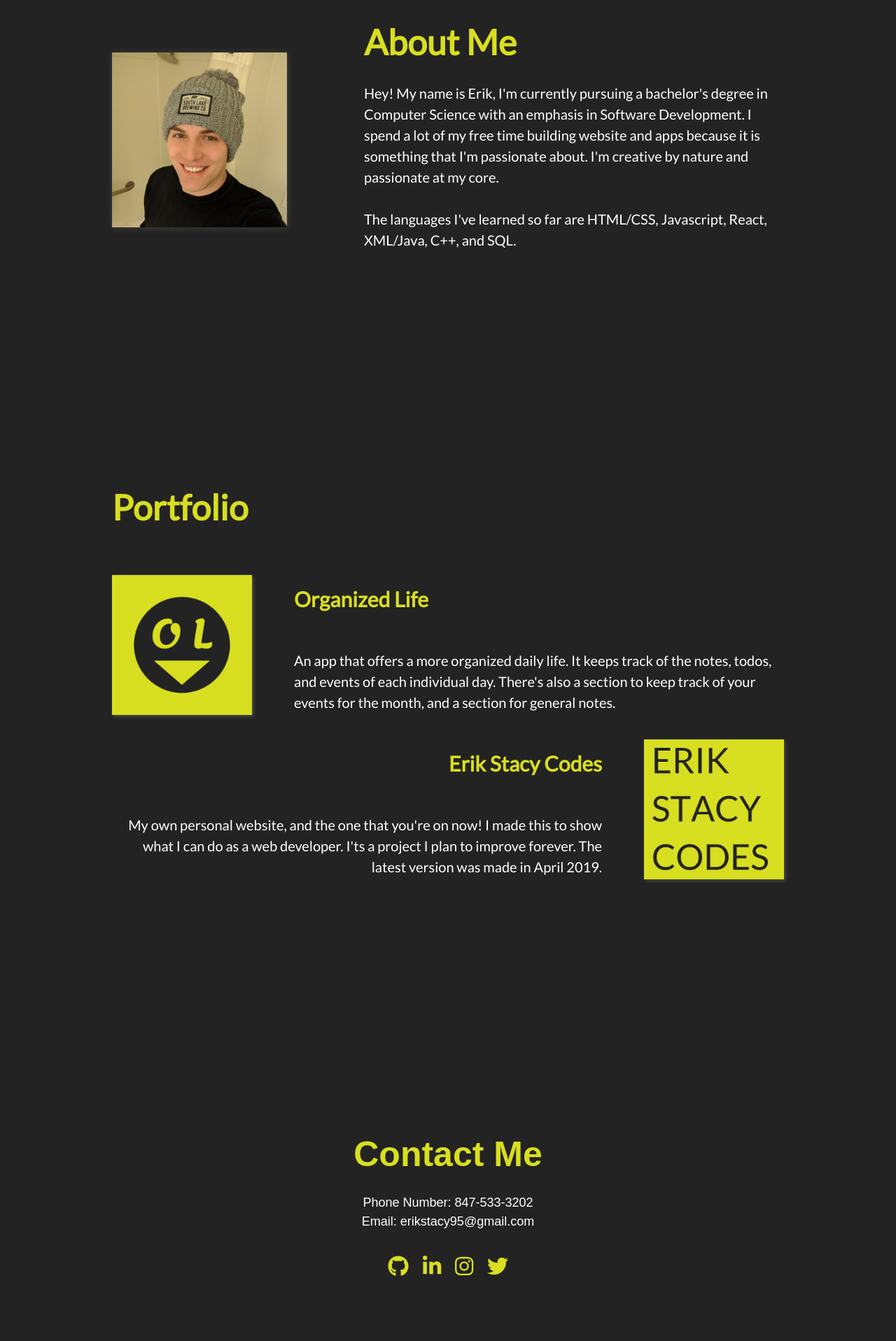
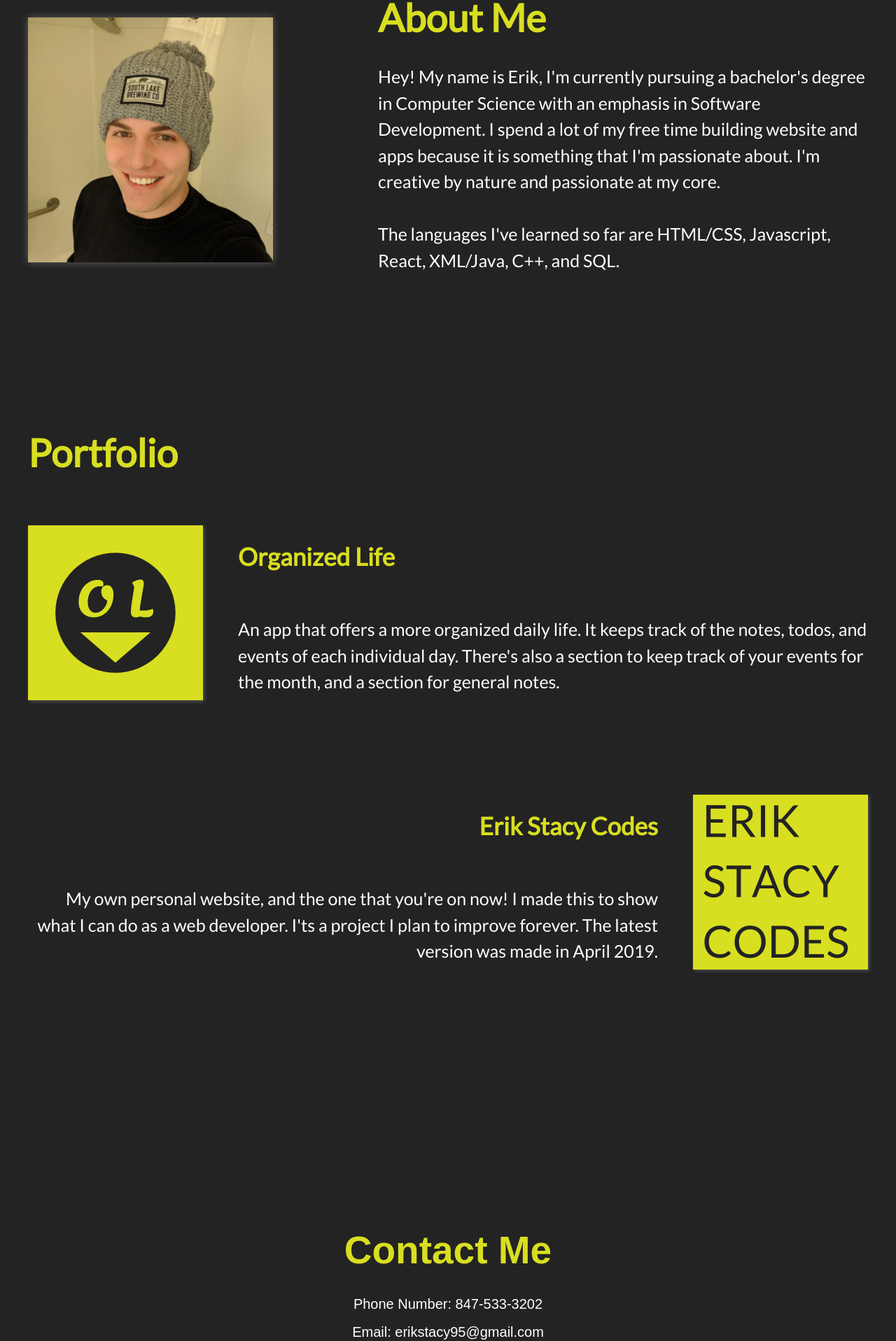
Before and after one commit to erikstacy/ErikStacyCodes, a React (Create React App) app: page / in a window 1280 px wide. Shown: the part 880-2797 px from the top of the page at 70% size. Built offline with nearby package versions, Linux system fonts and the light colour scheme.

Commit message:
Made things bigger

```diff
--- a/src/css/About.css
+++ b/src/css/About.css
@@ -6,30 +6,30 @@
     background: #232323;
 }
 .aboutContainer {
-    width: 960px;
+    width: 1200px;
     display: flex;
     justify-content: space-between;
     align-items: center;
 }
 .textSection {
-    width: 600px;
+    width: 700px;
 }
 .aboutContainer h2 {
     color: #d8de20;
     font-family: 'Lato', sans-serif;
-    font-size: 50px;
+    font-size: 55px;
     margin: 0;
     margin-bottom: 10px;
 }
 .aboutContainer p {
-    font-size: 20px;
+    font-size: 25px;
     color: #ffffff;
     font-family: 'Lato', sans-serif;
 }
 .aboutContainer img {
-    width: 250px;
-    height: 250px;
-    box-shadow: 1px 1px 10px #3f3f3f;
+    width: 350px;
+    height: 350px;
+    box-shadow: 0px 0px 10px #ffffff48;
 }
 
 
--- a/src/css/Contact.css
+++ b/src/css/Contact.css
@@ -10,19 +10,22 @@
 }
 .contactContainer h2 {
     color: #d8de20;
-    font-size: 50px;
+    font-size: 55px;
     margin: 0;
     text-align: center;
+    margin-bottom: 20px;
 }
 .contactContainer p {
     color: #ffffff;
     text-align: center;
-    font-size: 18px;
+    font-size: 20px;
+    margin: 0;
+    margin-bottom: 10px;
 }
 .contactContainer .iconContainer {
     display: flex;
     justify-content: center;
-    margin-top: 35px;
+    margin-top: 30px;
 }
 .icon {
     -webkit-transition: padding 20s;
--- a/src/css/Display.css
+++ b/src/css/Display.css
@@ -10,20 +10,20 @@
 }
 .displaySection h1 {
     color: #d8de20;
-    font-size: 60px;
+    font-size: 70px;
     margin: 0;
     font-family: 'Lato', sans-serif;
 }
 .displaySection .subheading {
     color: #d8de20a6;
-    font-size: 55px;
+    font-size: 60px;
     margin: 0;
     margin-bottom: 30px;
     font-family: 'Lato', sans-serif;
 }
 .displaySection .description {
     color: #ffffff;
-    font-size: 20px;
+    font-size: 25px;
     margin: 0;
     width: 600px;
     font-family: 'Lato', sans-serif;
--- a/src/css/Header.css
+++ b/src/css/Header.css
@@ -3,12 +3,12 @@
     grid-template-columns: 2fr 1fr 1fr 1fr 1fr;
     grid-template-areas:
     "logo . . nav nav";
-    border-bottom: 2px solid black;
     background-color: #232323;
     position: fixed;
     width: 100%;
     height: 80px;
     z-index: 2;
+    box-shadow: 10px 0px 10px #ffffff36;
 }
 .headerSection .logo {
     grid-area: logo;
@@ -22,6 +22,7 @@
     color: #ffffff;
 }
 .headerSection .navMenu {
+    max-width: 500px;
     grid-area: nav;
     display: flex;
     align-items: center;
--- a/src/css/Portfolio.css
+++ b/src/css/Portfolio.css
@@ -6,11 +6,11 @@
     background: #232323;
 }
 .portfolioContainer {
-    width: 960px;
+    width: 1200px;
 }
 .portfolioContainer h2 {
     color: #d8de20;
-    font-size: 50px;
+    font-size: 55px;
     font-family: 'Lato', sans-serif;
 }
 .project,
@@ -18,6 +18,7 @@
     display: flex;
     align-items: center;
     justify-content: space-between;
+    margin-bottom: 100px;
 }
 .project h3,
 .project p{
@@ -35,25 +36,25 @@
 }
 .projectBody h3 {
     color: #d8de20;
-    font-size: 30px;
+    font-size: 35px;
     font-family: 'Lato', sans-serif;
 }
 .projectBody p {
     color: #ffffff;
-    width: 700px;
-    font-size: 20px;
+    width: 900px;
+    font-size: 25px;
     font-family: 'Lato', sans-serif;
 }
 .project .olIcon {
-    height: 200px;
-    width: 200px;
+    height: 250px;
+    width: 250px;
     background-image: url('../img/ol_icon.png');
     background-size: cover;
     box-shadow: 2px 2px 5px #505050;
 }
 .project2 .escIcon {
-    height: 200px;
-    width: 200px;
+    height: 250px;
+    width: 250px;
     background-image: url('../img/erikstacycodes_icon.png');
     background-size: cover;
     box-shadow: 2px 2px 5px #505050;
--- a/src/layout/Contact.js
+++ b/src/layout/Contact.js
@@ -18,7 +18,8 @@ class Contact extends Component {
                     <h2>Contact Me</h2>
                     <p>
                         Phone Number: 847-533-3202
-                        <br></br>
+                    </p>
+                    <p>
                         Email: erikstacy95@gmail.com
                     </p>
                     <div className="iconContainer">
```
